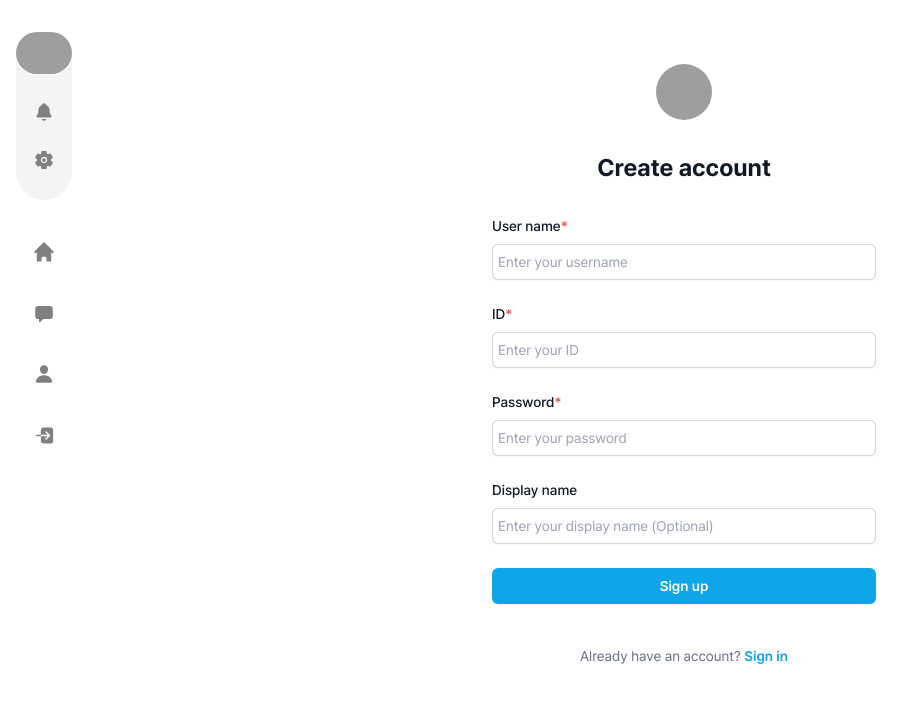
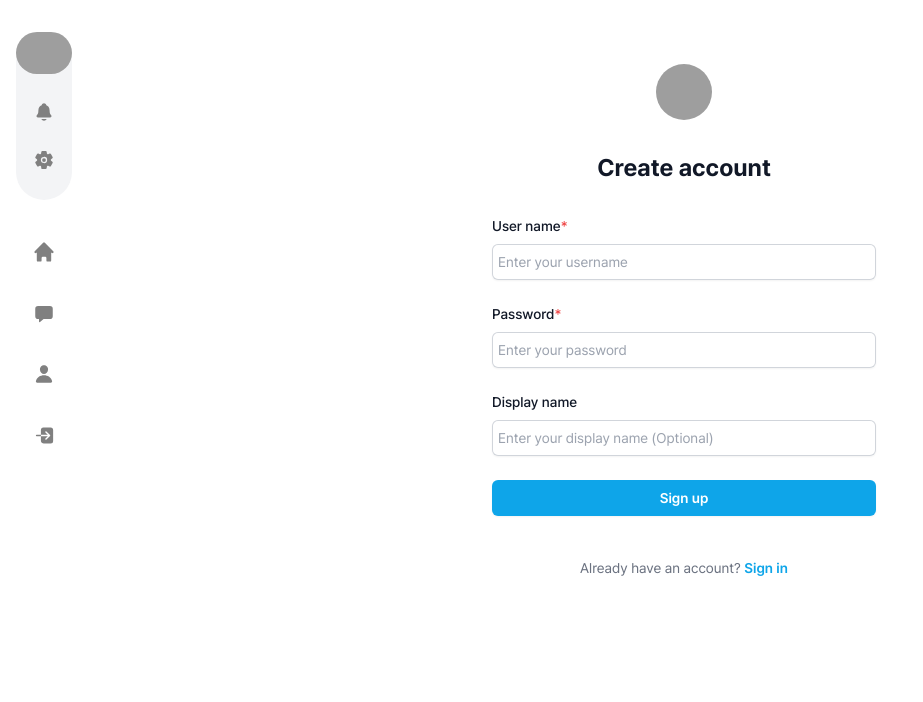
Before and after one commit to nenene-pupupu/disgord-client, a React (Vite) app: page /register in a window 1280 px wide. Shown: the top 702 px of the page, without its empty margins (0-923 px from the left). Built offline with nearby package versions, Linux system fonts and the light colour scheme; grey boxes are pictures that could not be loaded.

Commit message:
remove id input

```diff
--- a/src/components/chat/AddRoom.tsx
+++ b/src/components/chat/AddRoom.tsx
@@ -1,5 +1,4 @@
 import { Dialog } from "@headlessui/react";
-import { useNavigate } from "react-router-dom";
 
 const AddRoom = ({
   open,
@@ -8,8 +7,6 @@ const AddRoom = ({
   open: boolean;
   setOpen: (open: boolean) => void;
 }) => {
-  const navigate = useNavigate();
-
   return (
     <Dialog
       className="relative z-10"
--- a/src/components/register/RegisterInput.tsx
+++ b/src/components/register/RegisterInput.tsx
@@ -27,26 +27,6 @@ const RegisterInput = () => {
                 type="text"
                 required
                 placeholder="Enter your username"
-                className="block w-full rounded-md border-0 p-1.5 text-gray-900 shadow-sm ring-1 ring-inset ring-gray-300 placeholder:text-gray-400 focus:ring-1 focus:ring-inset focus:ring-sky-500 text-sm leading-6"
-              />
-            </div>
-          </div>
-
-          <div>
-            <label
-              htmlFor="email"
-              className="block text-sm font-medium text-gray-900"
-            >
-              ID
-              <span className="text-red-500">*</span>
-            </label>
-            <div className="mt-2">
-              <input
-                // id="id"
-                name="id"
-                type="text"
-                required
-                placeholder="Enter your ID"
                 className="block w-full rounded-md border-0 p-1.5 text-gray-900 shadow-sm ring-1 ring-inset ring-gray-300 placeholder:text-gray-400 focus:ring-1 focus:ring-inset focus:ring-sky-500 text-sm leading-6"
               />
             </div>
```
